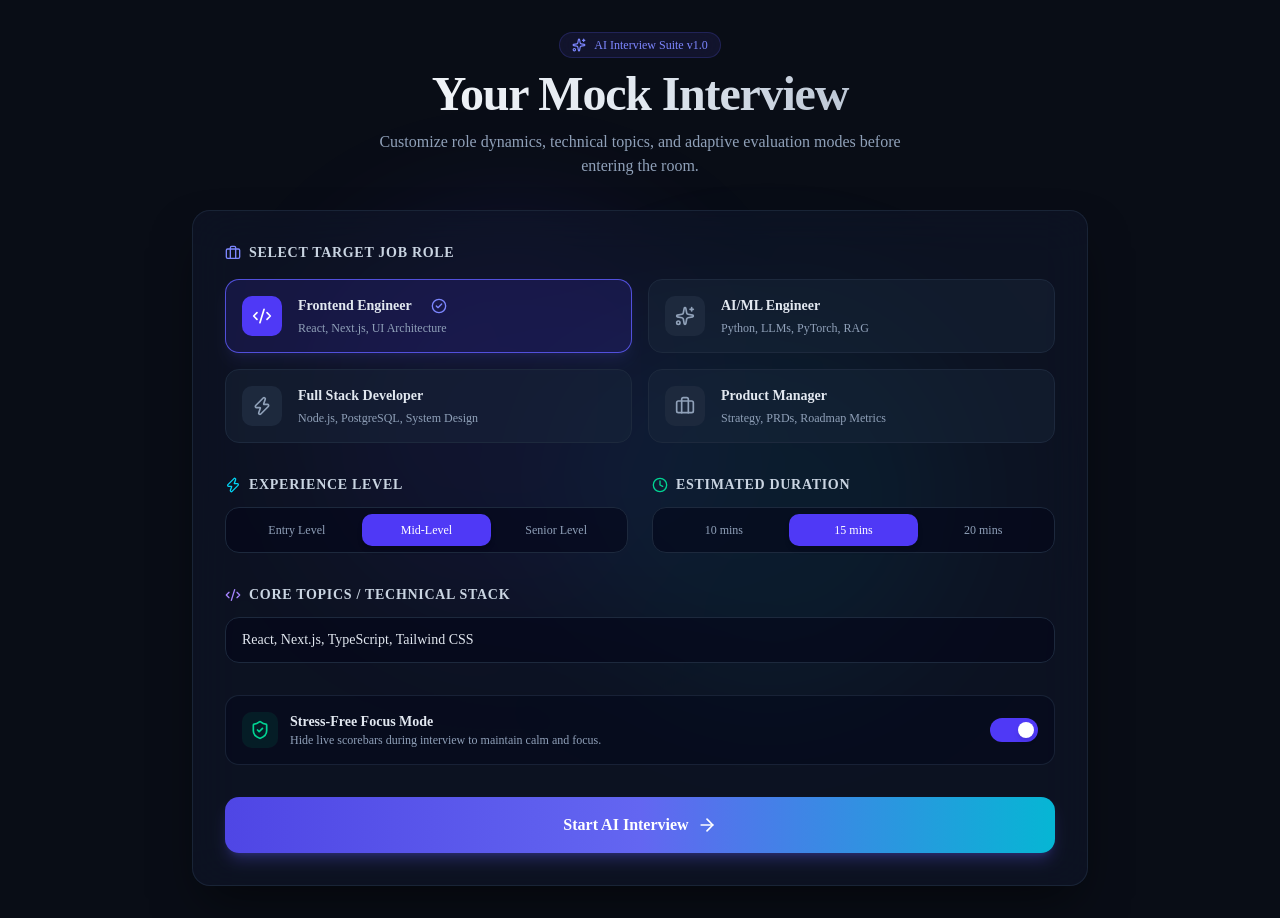
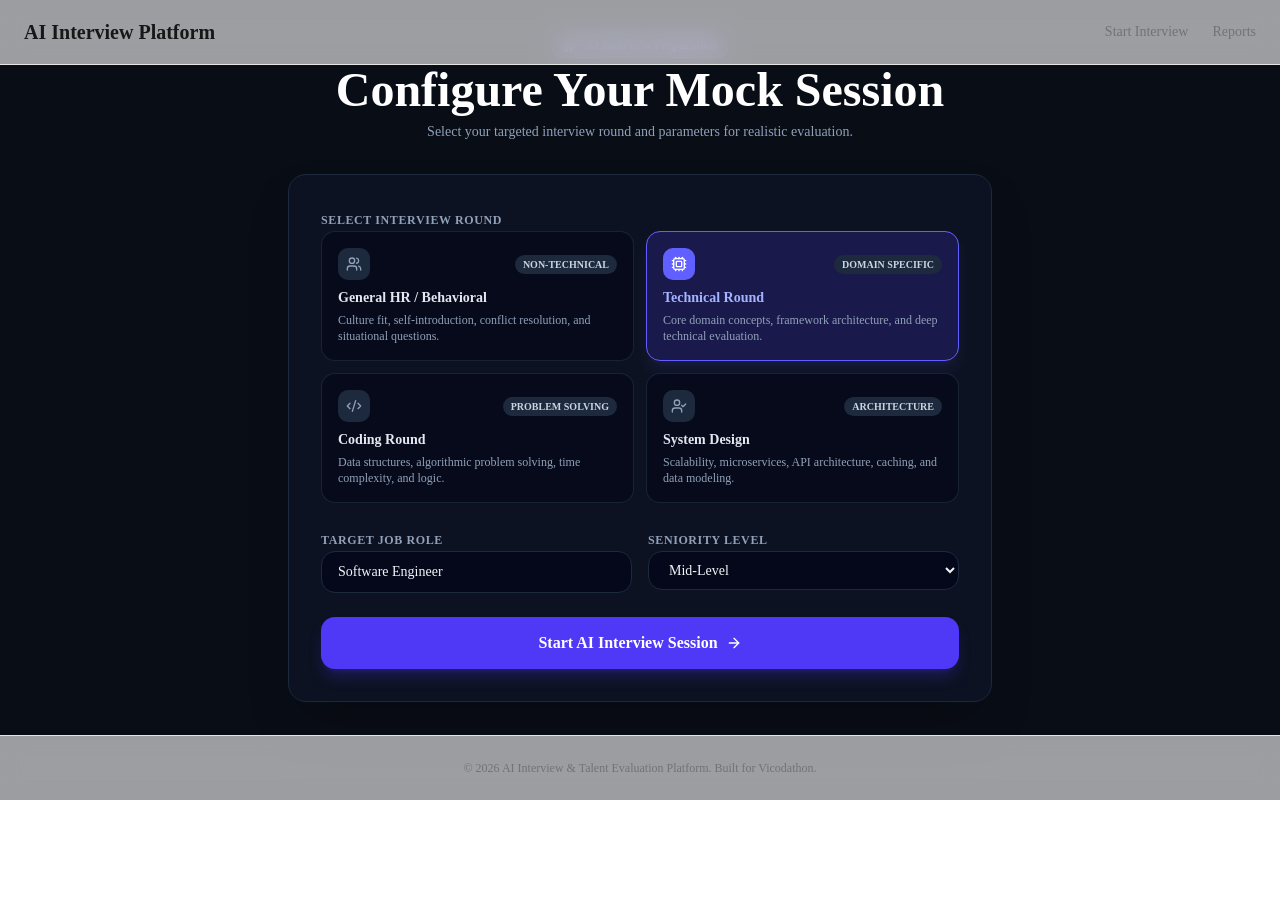
Before and after one commit to nainamaurya460-star/vicodathon_the_aarambhies, a Next.js app: page /interview/setup in a window 1280 px wide. After the commit the page ends 800 px from the top, so only its background shows below. Built offline with nearby package versions, Linux system fonts and the light colour scheme.

Commit message:
feat(setup): add interactive round selector panel for HR, Technical, Coding, and System Design

```diff
--- a/src/app/interview/setup/page.tsx
+++ b/src/app/interview/setup/page.tsx
@@ -1,117 +1,123 @@
 "use client";
 
-import { useState } from "react";
+import React, { useState } from "react";
 import { useRouter } from "next/navigation";
-import {
-  Briefcase,
-  Clock,
-  Sparkles,
-  Code2,
-  ArrowRight,
-  ShieldCheck,
-  Zap,
-  CheckCircle2
-} from "lucide-react";
+import Navbar from "@/components/ui/Navbar";
+import Footer from "@/components/ui/Footer";
+import { UserCheck, Code2, Cpu, Users, Sparkles, ArrowRight } from "lucide-react";
 
-const roles = [
-  { id: "frontend", title: "Frontend Engineer", icon: Code2, desc: "React, Next.js, UI Architecture" },
-  { id: "aiml", title: "AI/ML Engineer", icon: Sparkles, desc: "Python, LLMs, PyTorch, RAG" },
-  { id: "fullstack", title: "Full Stack Developer", icon: Zap, desc: "Node.js, PostgreSQL, System Design" },
-  { id: "product", title: "Product Manager", icon: Briefcase, desc: "Strategy, PRDs, Roadmap Metrics" },
-];
+export default function SetupPage() {
+  const router = useRouter();
 
-const experienceLevels = ["Entry Level", "Mid-Level", "Senior Level"];
-const durationOptions = ["10 mins", "15 mins", "20 mins"];
+  // Form State
+  const [role, setRole] = useState("Software Engineer");
+  const [seniority, setSeniority] = useState("Mid-Level");
+  const [selectedRound, setSelectedRound] = useState("Technical Core");
 
-export default function InterviewSetupPage() {
-  const router = useRouter();
-  const [selectedRole, setSelectedRole] = useState("frontend");
-  const [experience, setExperience] = useState("Mid-Level");
-  const [duration, setDuration] = useState("15 mins");
-  const [skills, setSkills] = useState("React, Next.js, TypeScript, Tailwind CSS");
-  const [focusMode, setFocusMode] = useState(true);
-  const [isSubmitting, setIsSubmitting] = useState(false);
+  // Round Selection Options
+  const rounds = [
+    {
+      id: "HR & Behavioral",
+      title: "General HR / Behavioral",
+      desc: "Culture fit, self-introduction, conflict resolution, and situational questions.",
+      icon: Users,
+      badge: "Non-Technical",
+    },
+    {
+      id: "Technical Core",
+      title: "Technical Round",
+      desc: "Core domain concepts, framework architecture, and deep technical evaluation.",
+      icon: Cpu,
+      badge: "Domain Specific",
+    },
+    {
+      id: "Coding & DSA",
+      title: "Coding Round",
+      desc: "Data structures, algorithmic problem solving, time complexity, and logic.",
+      icon: Code2,
+      badge: "Problem Solving",
+    },
+    {
+      id: "System Design",
+      title: "System Design",
+      desc: "Scalability, microservices, API architecture, caching, and data modeling.",
+      icon: UserCheck,
+      badge: "Architecture",
+    },
+  ];
 
-  const handleStartInterview = async () => {
-    setIsSubmitting(true);
-    try {
-      const activeRoleObj = roles.find((r) => r.id === selectedRole);
+  const handleStart = (e: React.FormEvent) => {
+    e.preventDefault();
 
-      const interviewConfig = {
-        role: activeRoleObj ? activeRoleObj.title : "Software Engineer",
-        seniority: experience,
-        duration: duration,
-        topic: skills,
-        focusMode: focusMode,
-        createdAt: new Date().toISOString(),
-      };
+    // Store interview parameters in sessionStorage for active session
+    const config = {
+      role,
+      seniority,
+      topic: selectedRound,
+    };
 
-      sessionStorage.setItem("active_interview_config", JSON.stringify(interviewConfig));
-      router.push("/interview");
-    } catch (error) {
-      console.error("Failed to initialize session configuration:", error);
-    } finally {
-      setIsSubmitting(false);
-    }
+    sessionStorage.setItem("active_interview_config", JSON.stringify(config));
+    sessionStorage.removeItem("qa_history"); // Clear previous session history
+
+    router.push("/interview");
   };
 
   return (
-    <div className="min-h-screen bg-[#090D16] text-slate-100 flex flex-col justify-center items-center p-4 md:p-8 relative overflow-hidden">
-      {/* Background Decorative Glowing Orbs */}
-      <div className="absolute top-1/4 left-1/4 w-96 h-96 bg-indigo-600/15 rounded-full blur-3xl pointer-events-none" />
-      <div className="absolute bottom-1/4 right-1/4 w-96 h-96 bg-cyan-500/15 rounded-full blur-3xl pointer-events-none" />
+    <div className="min-h-screen bg-[#090D16] text-slate-100 flex flex-col justify-between">
+      <Navbar />
 
-      <main className="w-full max-w-4xl z-10 space-y-8">
+      <main className="flex-1 max-w-3xl mx-auto w-full p-4 md:p-8 space-y-8 my-auto">
         {/* Header */}
-        <div className="text-center space-y-3">
-          <div className="inline-flex items-center gap-2 px-3 py-1 rounded-full bg-indigo-500/10 border border-indigo-500/20 text-indigo-400 text-xs font-medium backdrop-blur-md">
-            <Sparkles className="w-3.5 h-3.5" /> AI Interview Suite v1.0
+        <div className="text-center space-y-2">
+          <div className="inline-flex items-center gap-2 px-3 py-1 rounded-full bg-indigo-500/10 border border-indigo-500/20 text-indigo-400 text-xs font-semibold">
+            <Sparkles className="w-3.5 h-3.5" /> AI Interview Preparation
           </div>
-
-          <h1
-            className="text-3xl md:text-5xl font-extrabold tracking-tight bg-clip-text text-transparent"
-            style={{ backgroundImage: "linear-gradient(to right, #ffffff, #e2e8f0, #94a3b8)" }}
-          >
-            Your Mock Interview
+          <h1 className="text-3xl md:text-5xl font-bold text-white">
+            Configure Your Mock Session
           </h1>
-
-          <p className="text-slate-400 text-sm md:text-base max-w-xl mx-auto">
-            Customize role dynamics, technical topics, and adaptive evaluation modes before entering the room.
+          <p className="text-sm text-slate-400">
+            Select your targeted interview round and parameters for realistic evaluation.
           </p>
         </div>
 
-        {/* Glassmorphism Main Card */}
-        <div className="bg-slate-900/60 backdrop-blur-xl border border-slate-800/80 rounded-2xl p-6 md:p-8 space-y-8 shadow-2xl shadow-black/50">
+        <form onSubmit={handleStart} className="space-y-6 bg-slate-900/60 border border-slate-800 rounded-2xl p-6 md:p-8 shadow-2xl">
 
-          {/* 1. Target Role Selection */}
-          <div className="space-y-4">
-            <label className="text-sm font-semibold text-slate-300 uppercase tracking-wider flex items-center gap-2">
-              <Briefcase className="w-4 h-4 text-indigo-400" /> Select Target Job Role
+          {/* Round Selection Panel */}
+          <div className="space-y-3">
+            <label className="text-xs font-semibold uppercase tracking-wider text-slate-400">
+              Select Interview Round
             </label>
-            <div className="grid grid-cols-1 md:grid-cols-2 gap-4">
-              {roles.map((role) => {
-                const Icon = role.icon;
-                const isSelected = selectedRole === role.id;
+            <div className="grid grid-cols-1 sm:grid-cols-2 gap-3">
+              {rounds.map((r) => {
+                const IconComponent = r.icon;
+                const isSelected = selectedRound === r.id;
                 return (
                   <button
-                    key={role.id}
+                    key={r.id}
                     type="button"
-                    onClick={() => setSelectedRole(role.id)}
-                    className={`flex items-start gap-4 p-4 rounded-xl border text-left transition-all duration-200 ${
+                    onClick={() => setSelectedRound(r.id)}
+                    className={`p-4 rounded-xl border text-left transition-all relative overflow-hidden flex flex-col justify-between space-y-2 ${
                       isSelected
-                        ? "bg-indigo-600/15 border-indigo-500/80 shadow-lg shadow-indigo-500/10"
-                        : "bg-slate-800/40 border-slate-800 hover:border-slate-700 hover:bg-slate-800/70"
+                        ? "bg-indigo-600/20 border-indigo-500 text-white shadow-lg shadow-indigo-500/10"
+                        : "bg-slate-950/60 border-slate-800/80 text-slate-400 hover:border-slate-700"
                     }`}
                   >
-                    <div className={`p-2.5 rounded-lg ${isSelected ? "bg-indigo-600 text-white" : "bg-slate-800 text-slate-400"}`}>
-                      <Icon className="w-5 h-5" />
+                    <div className="flex items-center justify-between w-full">
+                      <div className={`p-2 rounded-lg ${isSelected ? "bg-indigo-500 text-white" : "bg-slate-800 text-slate-400"}`}>
+                        <IconComponent className="w-4 h-4" />
+                      </div>
+                      <span className="text-[10px] uppercase font-semibold px-2 py-0.5 rounded-full bg-slate-800 text-slate-300">
+                        {r.badge}
+                      </span>
                     </div>
-                    <div className="space-y-1">
-                      <div className="font-semibold text-slate-200 text-sm flex items-center justify-between">
-                        {role.title}
-                        {isSelected && <CheckCircle2 className="w-4 h-4 text-indigo-400 inline ml-2" />}
-                      </div>
-                      <p className="text-xs text-slate-400">{role.desc}</p>
+
+                    <div>
+                      <h3 className={`text-sm font-semibold ${isSelected ? "text-indigo-300" : "text-slate-200"}`}>
+                        {r.title}
+                      </h3>
+                      <p className="text-xs text-slate-400 mt-1 line-clamp-2">
+                        {r.desc}
+                      </p>
                     </div>
                   </button>
                 );
@@ -119,104 +125,50 @@ export default function InterviewSetupPage() {
             </div>
           </div>
 
-          {/* 2. Experience Level & Duration */}
-          <div className="grid grid-cols-1 md:grid-cols-2 gap-6">
-            {/* Experience */}
-            <div className="space-y-3">
-              <label className="text-sm font-semibold text-slate-300 uppercase tracking-wider flex items-center gap-2">
-                <Zap className="w-4 h-4 text-cyan-400" /> Experience Level
+          {/* Role & Seniority Inputs */}
+          <div className="grid grid-cols-1 sm:grid-cols-2 gap-4">
+            <div className="space-y-2">
+              <label className="text-xs font-semibold uppercase tracking-wider text-slate-400">
+                Target Job Role
               </label>
-              <div className="flex bg-slate-950/60 p-1.5 rounded-xl border border-slate-800">
-                {experienceLevels.map((lvl) => (
-                  <button
-                    key={lvl}
-                    type="button"
-                    onClick={() => setExperience(lvl)}
-                    className={`flex-1 py-2 text-xs font-medium rounded-lg transition-all ${
-                      experience === lvl
-                        ? "bg-indigo-600 text-white shadow-md"
-                        : "text-slate-400 hover:text-slate-200"
-                    }`}
-                  >
-                    {lvl}
-                  </button>
-                ))}
-              </div>
+              <input
+                type="text"
+                value={role}
+                onChange={(e) => setRole(e.target.value)}
+                placeholder="e.g. Frontend Developer, HR Manager"
+                required
+                className="w-full px-4 py-2.5 rounded-xl bg-slate-950/80 border border-slate-800 text-slate-100 text-sm focus:outline-none focus:border-indigo-500 transition-colors"
+              />
             </div>
 
-            {/* Duration */}
-            <div className="space-y-3">
-              <label className="text-sm font-semibold text-slate-300 uppercase tracking-wider flex items-center gap-2">
-                <Clock className="w-4 h-4 text-emerald-400" /> Estimated Duration
+            <div className="space-y-2">
+              <label className="text-xs font-semibold uppercase tracking-wider text-slate-400">
+                Seniority Level
               </label>
-              <div className="flex bg-slate-950/60 p-1.5 rounded-xl border border-slate-800">
-                {durationOptions.map((dur) => (
-                  <button
-                    key={dur}
-                    type="button"
-                    onClick={() => setDuration(dur)}
-                    className={`flex-1 py-2 text-xs font-medium rounded-lg transition-all ${
-                      duration === dur
-                        ? "bg-indigo-600 text-white shadow-md"
-                        : "text-slate-400 hover:text-slate-200"
-                    }`}
-                  >
-                    {dur}
-                  </button>
-                ))}
-              </div>
+              <select
+                value={seniority}
+                onChange={(e) => setSeniority(e.target.value)}
+                className="w-full px-4 py-2.5 rounded-xl bg-slate-950/80 border border-slate-800 text-slate-100 text-sm focus:outline-none focus:border-indigo-500 transition-colors"
+              >
+                <option value="Junior">Entry / Junior Level</option>
+                <option value="Mid-Level">Mid-Level</option>
+                <option value="Senior">Senior / Lead Level</option>
+              </select>
             </div>
           </div>
 
-          {/* 3. Tech Stack Input */}
-          <div className="space-y-3">
-            <label className="text-sm font-semibold text-slate-300 uppercase tracking-wider flex items-center gap-2">
-              <Code2 className="w-4 h-4 text-violet-400" /> Core Topics / Technical Stack
-            </label>
-            <input
-              type="text"
-              value={skills}
-              onChange={(e) => setSkills(e.target.value)}
-              placeholder="e.g. React, Next.js, PostgreSQL, System Design"
-              className="w-full bg-slate-950/60 border border-slate-800 rounded-xl px-4 py-3 text-sm text-slate-200 placeholder-slate-500 focus:outline-none focus:border-indigo-500 transition-all"
-            />
-          </div>
+          {/* Submit Action */}
+          <button
+            type="submit"
+            className="w-full py-3.5 px-6 rounded-xl bg-indigo-600 hover:bg-indigo-500 text-white font-semibold flex items-center justify-center gap-2 transition-all shadow-lg shadow-indigo-600/25"
+          >
+            Start AI Interview Session <ArrowRight className="w-4 h-4" />
+          </button>
 
-          {/* 4. Stress-Free Focus Mode Toggle */}
-          <div className="flex items-center justify-between p-4 rounded-xl bg-slate-950/40 border border-slate-800/80">
-            <div className="flex items-center gap-3">
-              <div className="p-2 rounded-lg bg-emerald-500/10 text-emerald-400">
-                <ShieldCheck className="w-5 h-5" />
-              </div>
-              <div>
-                <h4 className="text-sm font-semibold text-slate-200">Stress-Free Focus Mode</h4>
-                <p className="text-xs text-slate-400">Hide live scorebars during interview to maintain calm and focus.</p>
-              </div>
-            </div>
-            <button
-              type="button"
-              onClick={() => setFocusMode(!focusMode)}
-              className={`w-12 h-6 flex items-center rounded-full p-1 transition-all duration-300 ${
-                focusMode ? "bg-indigo-600 justify-end" : "bg-slate-800 justify-start"
-              }`}
-            >
-              <div className="w-4 h-4 rounded-full bg-white shadow-md" />
-            </button>
-          </div>
+        </form>
+      </main>
 
-          {/* Action Button */}
-          <button
-            type="button"
-            disabled={isSubmitting}
-            onClick={handleStartInterview}
-            className="w-full py-4 rounded-xl text-white font-bold text-base shadow-lg shadow-indigo-500/25 flex items-center justify-center gap-2 group transition-all duration-200 disabled:opacity-50"
-            style={{ backgroundImage: "linear-gradient(to right, #4f46e5, #6366f1, #06b6d4)" }}
-          >
-            {isSubmitting ? "Initializing Session..." : "Start AI Interview"}
-            <ArrowRight className="w-5 h-5 group-hover:translate-x-1 transition-transform" />
-          </button>
-        </div>
-      </main>
+      <Footer />
     </div>
   );
 }
```
